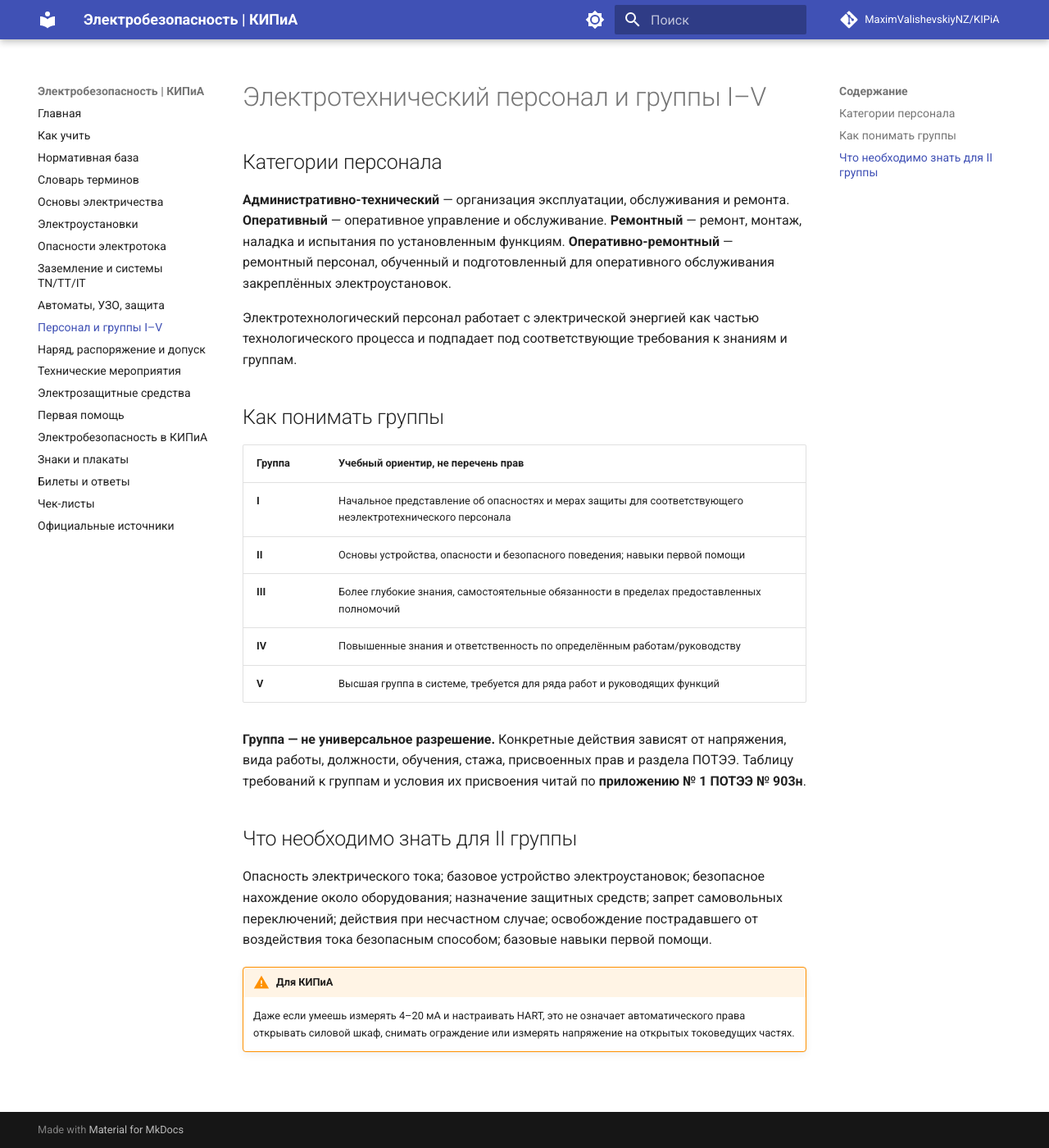
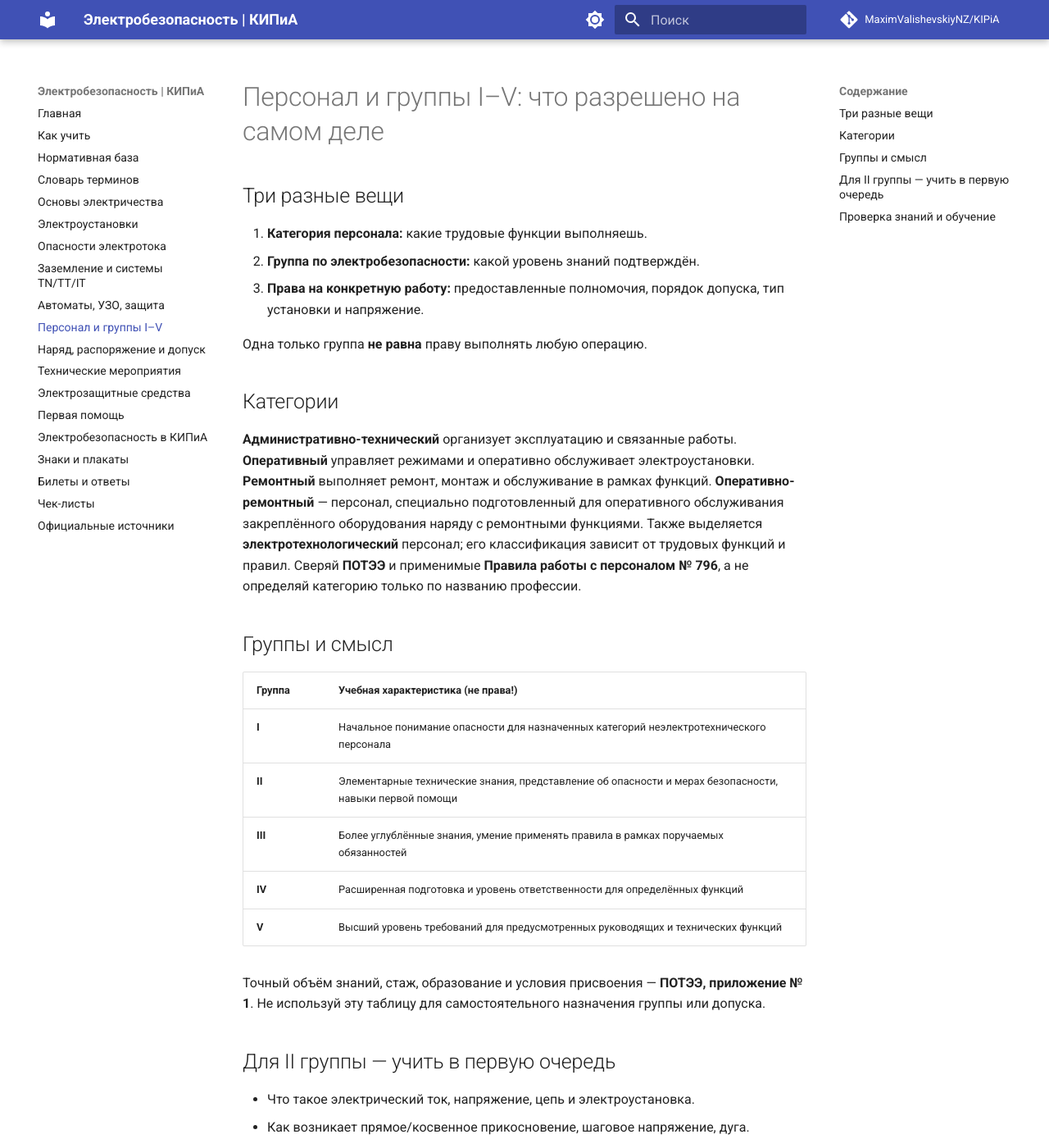
Before and after one commit to MaximValishevskiyNZ/KIPiA, an MkDocs documentation site: the page built from docs/08-people-groups.md, in a window 1280 px wide and 1400 px high. Shown: the whole window at 82% size. Built offline with MkDocs 1.6.1 and Material for MkDocs 9.7.7, drawn with Linux system fonts in a browser that asks for light colours; comment, search, counter and statistics services are not loaded; some of the changed text lies outside the part shown.

Commit message:
docs: аудит безопасности, юридического статуса и процедур

```diff
--- a/docs/08-people-groups.md
+++ b/docs/08-people-groups.md
@@ -1,26 +1,46 @@
-# Электротехнический персонал и группы I–V
+# Персонал и группы I–V: что разрешено на самом деле
 
-## Категории персонала
+## Три разные вещи
 
-**Административно-технический** — организация эксплуатации, обслуживания и ремонта. **Оперативный** — оперативное управление и обслуживание. **Ремонтный** — ремонт, монтаж, наладка и испытания по установленным функциям. **Оперативно-ремонтный** — ремонтный персонал, обученный и подготовленный для оперативного обслуживания закреплённых электроустановок.
+1. **Категория персонала:** какие трудовые функции выполняешь.
+2. **Группа по электробезопасности:** какой уровень знаний подтверждён.
+3. **Права на конкретную работу:** предоставленные полномочия, порядок допуска, тип установки и напряжение.
 
-Электротехнологический персонал работает с электрической энергией как частью технологического процесса и подпадает под соответствующие требования к знаниям и группам.
+Одна только группа **не равна** праву выполнять любую операцию.
 
-## Как понимать группы
+## Категории
 
-| Группа | Учебный ориентир, не перечень прав |
+**Административно-технический** организует эксплуатацию и связанные работы. **Оперативный** управляет режимами и оперативно обслуживает электроустановки. **Ремонтный** выполняет ремонт, монтаж и обслуживание в рамках функций. **Оперативно-ремонтный** — персонал, специально подготовленный для оперативного обслуживания закреплённого оборудования наряду с ремонтными функциями. Также выделяется **электротехнологический** персонал; его классификация зависит от трудовых функций и правил. Сверяй **ПОТЭЭ** и применимые **Правила работы с персоналом № 796**, а не определяй категорию только по названию профессии.
+
+## Группы и смысл
+
+| Группа | Учебная характеристика (не права!) |
 | --- | --- |
-| **I** | Начальное представление об опасностях и мерах защиты для соответствующего неэлектротехнического персонала |
-| **II** | Основы устройства, опасности и безопасного поведения; навыки первой помощи |
-| **III** | Более глубокие знания, самостоятельные обязанности в пределах предоставленных полномочий |
-| **IV** | Повышенные знания и ответственность по определённым работам/руководству |
-| **V** | Высшая группа в системе, требуется для ряда работ и руководящих функций |
+| **I** | Начальное понимание опасности для назначенных категорий неэлектротехнического персонала |
+| **II** | Элементарные технические знания, представление об опасности и мерах безопасности, навыки первой помощи |
+| **III** | Более углублённые знания, умение применять правила в рамках поручаемых обязанностей |
+| **IV** | Расширенная подготовка и уровень ответственности для определённых функций |
+| **V** | Высший уровень требований для предусмотренных руководящих и технических функций |
 
-**Группа — не универсальное разрешение.** Конкретные действия зависят от напряжения, вида работы, должности, обучения, стажа, присвоенных прав и раздела ПОТЭЭ. Таблицу требований к группам и условия их присвоения читай по **приложению № 1 ПОТЭЭ № 903н**.
+Точный объём знаний, стаж, образование и условия присвоения — **ПОТЭЭ, приложение № 1**. Не используй эту таблицу для самостоятельного назначения группы или допуска.
 
-## Что необходимо знать для II группы
+## Для II группы — учить в первую очередь
 
-Опасность электрического тока; базовое устройство электроустановок; безопасное нахождение около оборудования; назначение защитных средств; запрет самовольных переключений; действия при несчастном случае; освобождение пострадавшего от воздействия тока безопасным способом; базовые навыки первой помощи.
+- Что такое электрический ток, напряжение, цепь и электроустановка.
+- Как возникает прямое/косвенное прикосновение, шаговое напряжение, дуга.
+- Какова роль изоляции, защитных проводников, ограждений, автоматики и электрозащитных средств.
+- Что такое наряд, распоряжение, допуск, целевой инструктаж.
+- Почему нельзя самостоятельно открывать шкаф и проводить переключение.
+- Как безопасно реагировать на происшествие и оказать первую помощь после устранения опасности.
 
-!!! warning "Для КИПиА"
-    Даже если умеешь измерять 4–20 мА и настраивать HART, это не означает автоматического права открывать силовой шкаф, снимать ограждение или измерять напряжение на открытых токоведущих частях.
+## Проверка знаний и обучение
+
+**ПОТЭЭ, раздел II** требует обучение безопасным методам и приёмам, а также обучение первой помощи до допуска к самостоятельной работе. Отдельные формы проверки знаний и работы с персоналом зависят от законодательства и применимости **Правил № 796**. Не путать присвоение группы и формальный допуск к самостоятельному исполнению обязанностей.
+
+??? question "Я слесарь КИПиА со II группой. Могу открыть щит для просмотра?"
+    Право **единоличного осмотра** определяется правилами, категорией персонала, напряжением и предоставленными полномочиями (ПОТЭЭ, раздел III). Из профессии и II группы такого права автоматически не следует.
+
+??? question "Можно ли со II группой заменить автомат?"
+    Не следует выводить разрешение из группы. Нужны проверка обязанностей, условий и предусмотренная форма работ; иначе запроси действия уполномоченных работников.
+
+**Первоисточники:** [ПОТЭЭ в ред. 2025](17-sources.md), [наряд и допуск](09-work-permits.md).
```
